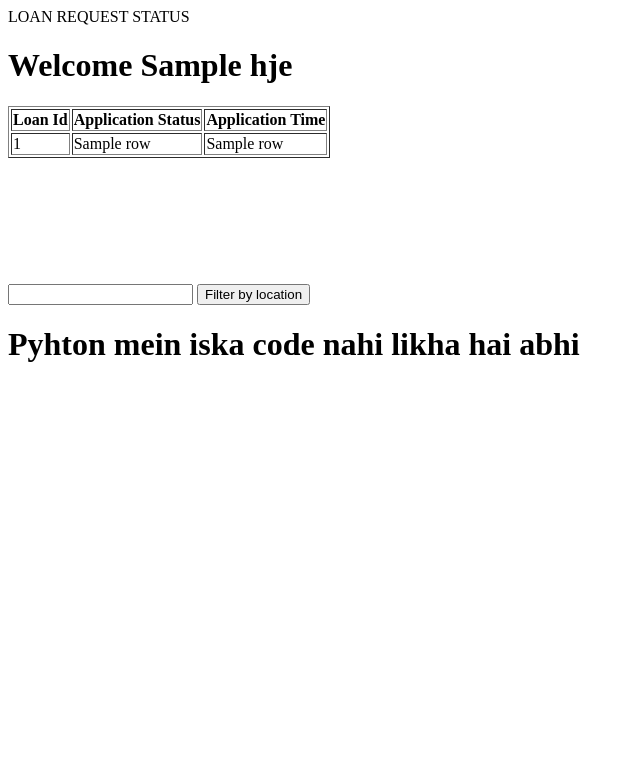
After one commit to gargayush18/AVAAS, a Flask app: template Avaas_frontend/templates/loanrequeststatus.html in a window 1280 px wide. The commit adds this page. Shown: the top 778 px of the page, without its empty margins (0-640 px from the left). Run offline with Flask 2, Linux system fonts and the light colour scheme; the template is opened without the code that fills it: most values are stand-ins (such as "Sample title", 1, 10 or a date in 2020).

Commit message:
loan status

```diff
--- a/Avaas_frontend/app.py
+++ b/Avaas_frontend/app.py
@@ -133,6 +133,16 @@ def handle_public_queries():
             return render_template('myhome.html')
         if request.form['submit_button'] == 'Check for the transactions':
             return render_template('publicpayments.html')
+        if request.form['submit_button'] == 'Check Loan Application Status':
+            mycursor.execute("select f_customer_id from Public where public_id=%s",(username,))
+            val=mycursor.fetchall()
+            f_cust_id=" "
+            for row in val:
+                f_cust_id=row[0]
+            print(f_cust_id)
+            mycursor.execute("SELECT * FROM loan_applicants WHERE (f_customer_id=%s)",(f_cust_id,))
+            data = mycursor.fetchall()
+            return render_template('loanrequeststatus.html',value=data)
 
 @app.route('/banksort' , methods=['POST','GET'])
 def banksort():
--- /dev/null
+++ b/Avaas_frontend/templates/loanrequeststatus.html
@@ -0,0 +1,47 @@
+<html>
+<head>
+    LOAN REQUEST STATUS
+</head>
+
+
+<body>
+ <h1>Welcome {{hje}}</h1>
+
+    <table border="1" >
+        <thead>
+           <tr>
+               <th>Loan Id</th>
+               <th>Application Status</th>
+               <th>Application Time</th>
+           </tr>
+           </thread>
+
+
+                  <tbody>
+           {% for row in value %}
+               <tr>
+                   <td>{{row[0]}}</td>
+                   <td>{{row[2]}}</td>
+                   <td>{{row[3]}}</td>
+
+               </tr>
+           {% endfor %}
+       </tbody>
+
+       </table>
+
+
+
+    <br/><br/><br/><br/><br/><br/><br/>
+    <form action="/stilltoadd" method ="POST">
+        <input type ="text">
+        <input type="submit"  name = "submit_button" value ="Filter by location"><br/>
+
+        <h1>Pyhton mein iska code nahi likha hai abhi</h1>
+    </form>
+
+
+
+</body>
+
+</html>
--- a/Avaas_frontend/templates/public.html
+++ b/Avaas_frontend/templates/public.html
@@ -10,6 +10,7 @@
         <input type="submit" name = "submit_button" value ="Search for Banks"><br/>
         <input type="submit" name = "submit_button" value ="Search for the home requests status"><br/>
         <input type="submit" name = "submit_button" value ="My home"><br/>
+        <input type="submit"  name = "submit_button" value ="Check Loan Application Status"><br/>
         <input type="submit" name = "submit_button" value ="Check for the transactions">
 
 
```
